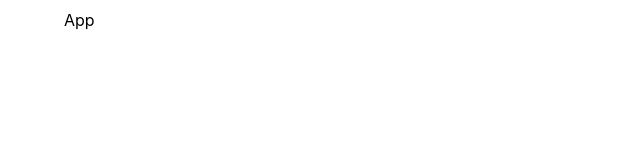
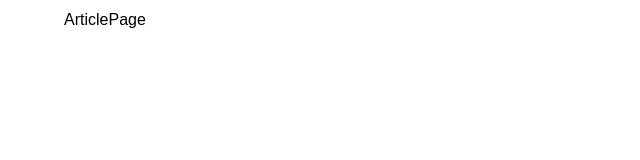
Before and after one commit to wexire/codebridge-test, a React app: page /1 in a window 1280 px wide. Shown: the top 160 px of the page, without its empty margins (0-640 px from the left). Built offline with nearby package versions, Linux system fonts and the light colour scheme; the HTML template or start-up script is replaced by a standard one.

Commit message:
basic routing

```diff
--- a/package.json
+++ b/package.json
@@ -17,6 +17,7 @@
     "react": "^18.2.0",
     "react-dom": "^18.2.0",
     "react-redux": "^8.0.5",
+    "react-router-dom": "^6.6.2",
     "sass": "^1.57.1"
   },
   "devDependencies": {
--- a/src/App.tsx
+++ b/src/App.tsx
@@ -1,8 +1,18 @@
 import { Container } from "@mui/material";
 import React from "react";
+import { Routes, Route } from "react-router-dom";
+import ArticlePage from "./pages/ArticlePage";
+import Homepage from "./pages/Homepage";
 
 const App = () => {
-  return <Container>App</Container>;
+  return (
+    <>
+      <Routes>
+        <Route path="/" element={<Homepage />} />
+        <Route path="/:id" element={<ArticlePage />} />
+      </Routes>
+    </>
+  );
 };
 
 export default App;
--- a/src/index.scss
+++ b/src/index.scss
@@ -1,6 +1,8 @@
+@import url("https://fonts.googleapis.com/css2?family=Montserrat:wght@400;600;700&display=swap");
+
 :root {
-  font-family: Inter, Avenir, Helvetica, Arial, sans-serif;
-  font-size: 16px;
-  line-height: 24px;
+  font-family: "Montsserat", sans-serif;
+  font-size: 1em;
+  line-height: 1.5em;
   font-weight: 400;
 }
--- a/src/main.tsx
+++ b/src/main.tsx
@@ -1,10 +1,13 @@
 import React from "react";
 import ReactDOM from "react-dom/client";
+import { BrowserRouter } from "react-router-dom";
 import App from "./App";
 import "./index.scss";
 
 ReactDOM.createRoot(document.getElementById("root") as HTMLElement).render(
   <React.StrictMode>
-    <App />
+    <BrowserRouter>
+      <App />
+    </BrowserRouter>
   </React.StrictMode>
 );
--- /dev/null
+++ b/src/pages/ArticlePage.tsx
@@ -0,0 +1,8 @@
+import { Container } from "@mui/material";
+import React from "react";
+
+const ArticlePage = () => {
+  return <Container>ArticlePage</Container>;
+};
+
+export default ArticlePage;
--- /dev/null
+++ b/src/pages/Homepage.tsx
@@ -0,0 +1,8 @@
+import React from "react";
+import { Container } from "@mui/material";
+
+const Homepage = () => {
+  return <Container>Homepage</Container>;
+};
+
+export default Homepage;
```
Also changed, not shown: 1 other file (tests, documents, lock files or other folders).
